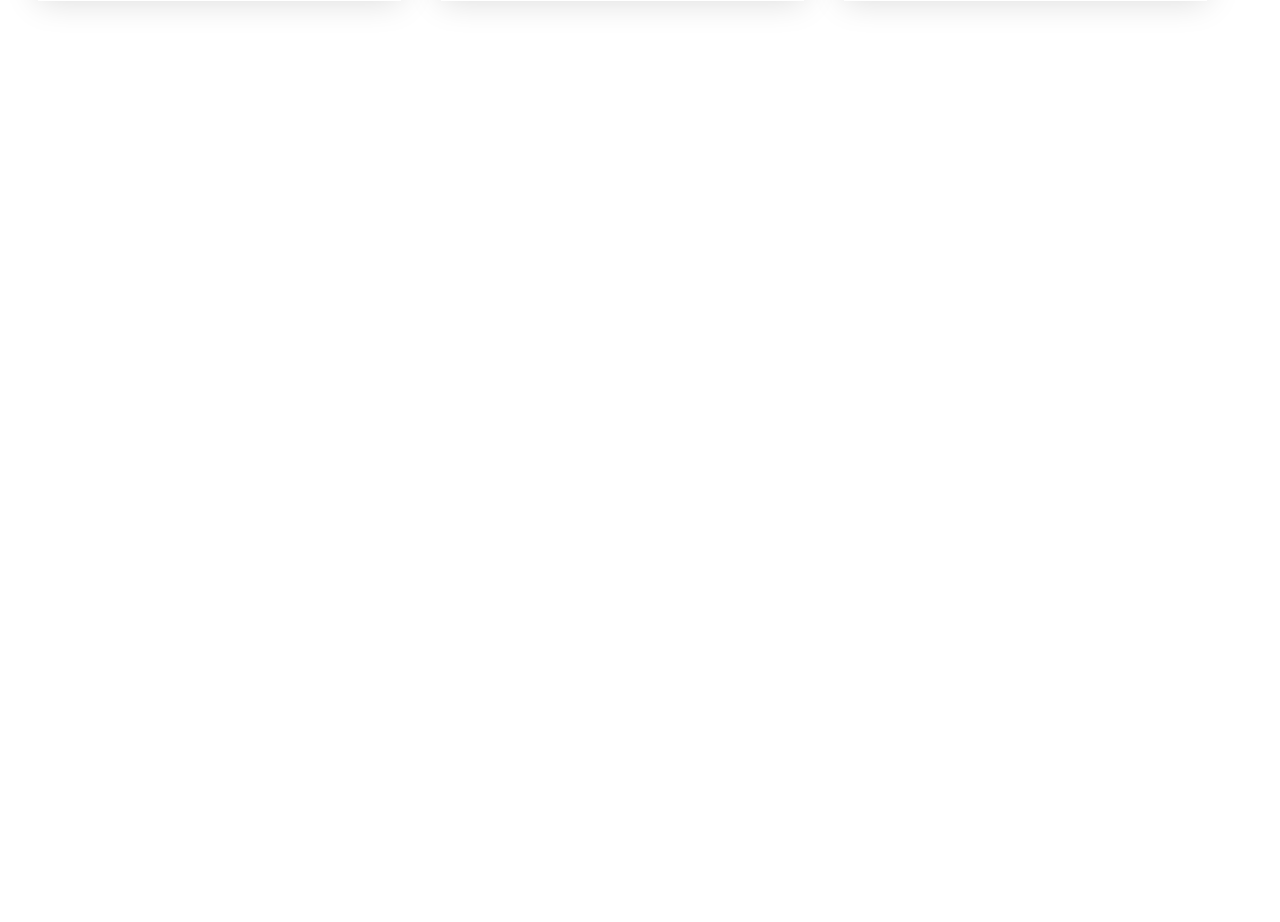
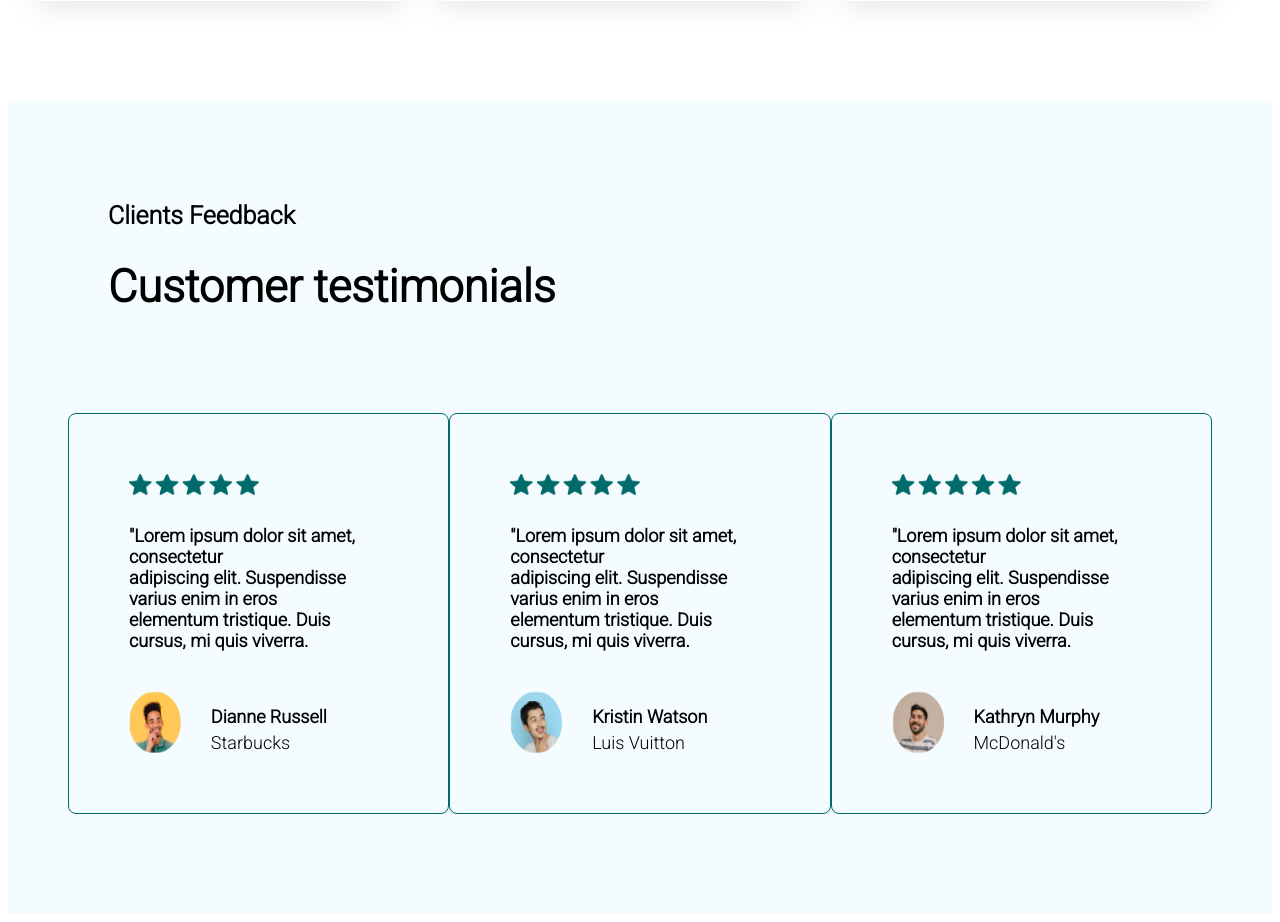
Before and after one commit to Ferit-Racunarstvo-Web-programiranje/lv1-Malileon, a PHP site: page / in a window 1280 px wide. Shown: the part 3810-4732 px from the top of the page. Before the commit the page ends 3818 px from the top, so only its background shows below. Run offline with PHP 8.4, Linux system fonts and the light colour scheme.

Commit message:
Added rating part of the page

```diff
--- a/index.html
+++ b/index.html
@@ -137,5 +137,56 @@
             </span>
         </div>
     </div>
+    <div id="feedback_div">
+        <span id="feedback_mini">Clients Feedback</span>
+        <span id="feedback_big">Customer testimonials</span>
+        <div id="feedbacks_container">
+            <span id="feedback_single">
+                <img src="images\Stars.png" id="rating_stars">
+                <span id="latin_for_no_reason_review">
+                    "Lorem ipsum dolor sit amet, consectetur<br>
+                    adipiscing elit. Suspendisse varius enim in eros<br>
+                    elementum tristique. Duis cursus, mi quis viverra.
+                </span>
+                <span id="feedback_person">
+                    <img src="images\Avatar Image.png" id="feedback_avatar">
+                    <span id="feedback_info">
+                        <span id="feedback_name">Dianne Russell</span><br>
+                        <span id="feedback_company">Starbucks</span>
+                    </span>
+                </span>
+            </span>
+            <span id="feedback_single">
+                <img src="images\Stars.png" id="rating_stars">
+                <span id="latin_for_no_reason_review">
+                    "Lorem ipsum dolor sit amet, consectetur<br>
+                    adipiscing elit. Suspendisse varius enim in eros<br>
+                    elementum tristique. Duis cursus, mi quis viverra.
+                </span>
+                <span id="feedback_person">
+                    <img src="images\Avatar Image-1.png" id="feedback_avatar">
+                    <span id="feedback_info">
+                        <span id="feedback_name">Kristin Watson</span><br>
+                        <span id="feedback_company">Luis Vuitton</span>
+                    </span>
+                </span>
+            </span>
+            <span id="feedback_single">
+                <img src="images\Stars.png" id="rating_stars">
+                <span id="latin_for_no_reason_review">
+                    "Lorem ipsum dolor sit amet, consectetur<br>
+                    adipiscing elit. Suspendisse varius enim in eros<br>
+                    elementum tristique. Duis cursus, mi quis viverra.
+                </span>
+                <span id="feedback_person">
+                    <img src="images\Avatar Image-2.png" id="feedback_avatar">
+                    <span id="feedback_info">
+                        <span id="feedback_name">Kathryn Murphy</span><br>
+                        <span id="feedback_company">McDonald's</span>
+                    </span>
+                </span>
+            </span>
+        </div>
+    </div>
 </body>
 </html>
--- a/mystyle.css
+++ b/mystyle.css
@@ -313,3 +313,79 @@ span.skill_container {
 #arrow_dribble {
     margin-left: 10px;
 }
+
+/* Feedback */
+#feedback_div {
+    display: flex;
+    flex-direction: column;
+    padding-top: 100px;
+    padding-bottom: 100px;
+    background-color: var(--light);
+}
+
+#feedback_mini {
+    font-size: 25px;
+    font-weight: bold;
+    margin-left: 100px;
+}
+
+#feedback_big {
+    font-size: 45px;
+    font-weight: bold;
+    margin-top: 30px;
+    margin-left: 100px;
+    margin-bottom: 100px;
+}
+
+#feedbacks_container {
+    display: flex;
+    flex-direction: row;
+    justify-content: space-around;
+    padding-left: 60px;
+    padding-right: 60px;
+}
+
+#feedback_single {
+    display: flex;
+    flex-direction: column;
+    border: 1px solid #006B6A;
+    border-radius: 8px;
+    padding: 60px;
+}
+
+#rating_stars {
+    width: 50%;
+    margin-bottom: 30px;
+}
+
+#latin_for_no_reason_review {
+    font-size: 18px;
+    font-weight: bold;
+    margin-bottom: 40px;
+}
+
+#feedback_person {
+    font-size: 18px;
+    display: flex;
+}
+
+#feedback_avatar {
+    width: 20%;
+}
+
+#feedback_info {
+    margin-left: 30px;
+    margin-top: 15px;
+}
+
+#feedback_name {
+}
+
+#feedback_name{
+    font-weight: bold;
+}
+
+#feedback_company {
+    display: flex;
+    margin-top: 5px;
+}
```
